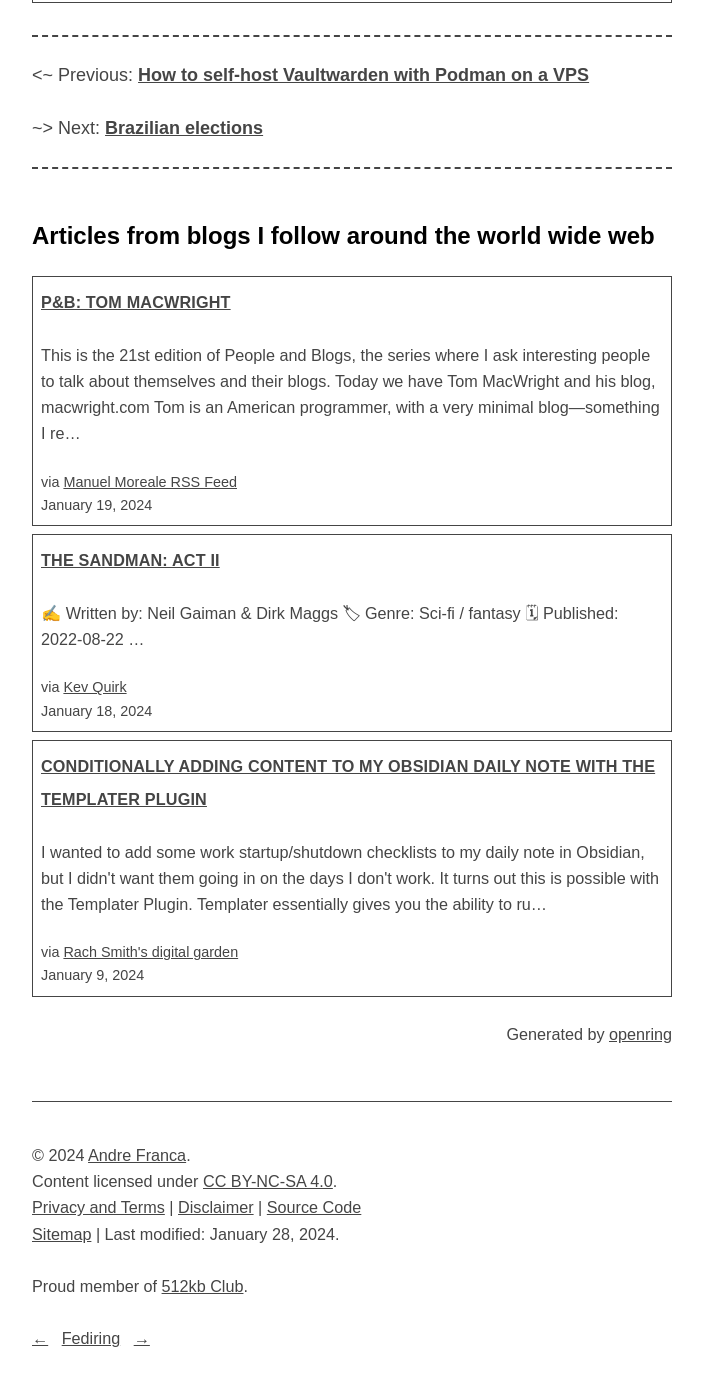
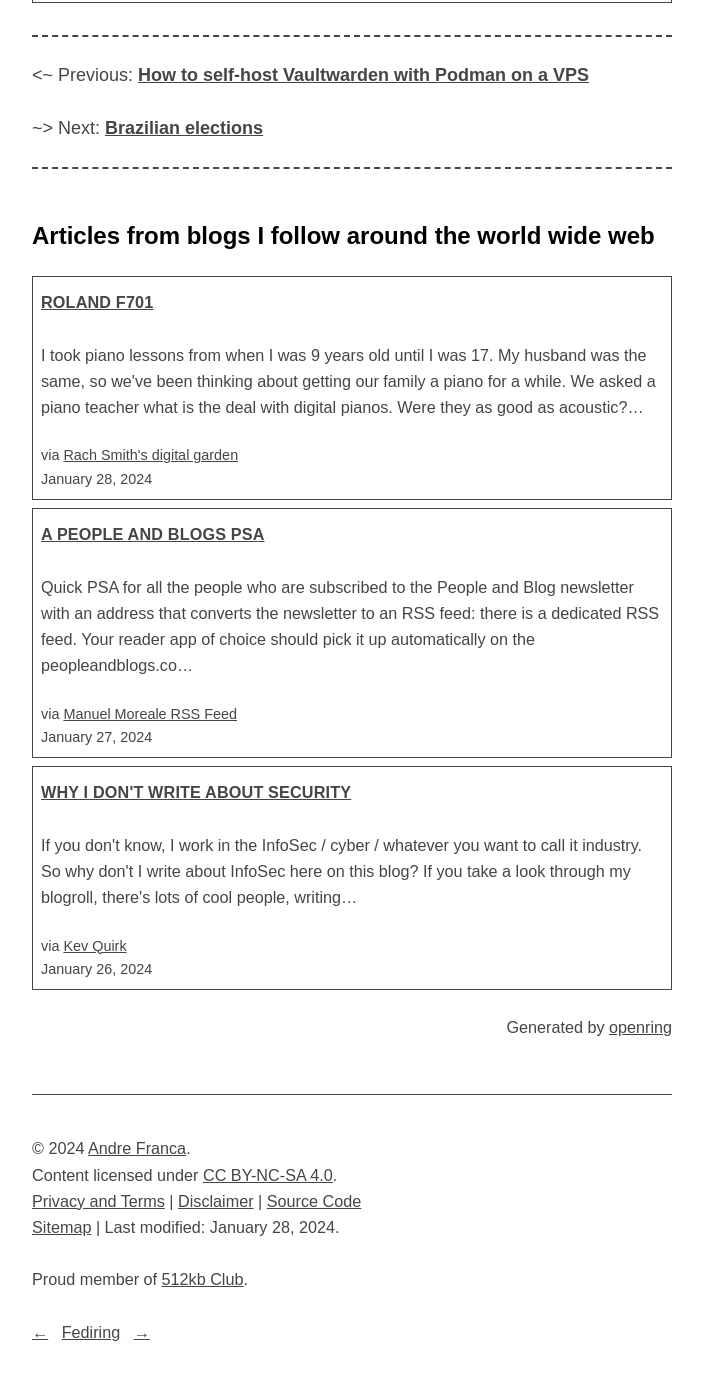
Before and after one commit to a-franca/abf.li, a Jekyll site: the page built from _posts/2022/2022-09-28-hurricane-ian.md, in a window 1280 px wide and 1400 px high, scrolled down 954 px. Shown: the top 1386 px of the window, without its empty margins (288-991 px from the left). Built offline with Jekyll 4.4.1, drawn with Linux system fonts in a browser that asks for light colours.

Commit message:
fetch new content

```diff
--- a/_includes/openring-out.html
+++ b/_includes/openring-out.html
@@ -5,48 +5,42 @@
 
     <div class="article">
       <h4 class="title">
-        <a href="https://manuelmoreale.com/@/page/UBZ69oaSFneiW96P" rel="noopener noreferrer nofollow" target="_blank">P&amp;B: Tom MacWright</a>
+        <a href="https://rachsmith.com/roland-f701/" rel="noopener noreferrer nofollow" target="_blank">Roland F701</a>
       </h4>
-      <p class="summary">This is the 21st edition of People and Blogs, the series where I ask interesting people to talk about themselves and their blogs. Today we have Tom MacWright and his blog, macwright.com
-Tom is an American programmer, with a very minimal blog—something I re…</p>
+      <p class="summary">I took piano lessons from when I was 9 years old until I was 17. My husband was the same, so we&#39;ve been thinking about getting our family a piano for a while.
+We asked a piano teacher what is the deal with digital pianos. Were they as good as acoustic?…</p>
       <small class="source">
-        via <a href="https://manuelmoreale.com" rel="noopener noreferrer nofollow" target="_blank">Manuel Moreale RSS Feed</a>
+        via <a href="https://rachsmith.com/" rel="noopener noreferrer nofollow" target="_blank">Rach Smith&#39;s digital garden</a>
       </small>
-      <small class="date">January 19, 2024</small>
+      <small class="date">January 28, 2024</small>
     </div>
 
     <div class="article">
       <h4 class="title">
-        <a href="https://kevquirk.com/the-sandman-act-ii" rel="noopener noreferrer nofollow" target="_blank">The Sandman: Act II</a>
+        <a href="https://manuelmoreale.com/@/page/6scRerLor1mQQyIr" rel="noopener noreferrer nofollow" target="_blank">A People and Blogs PSA</a>
+      </h4>
+      <p class="summary">Quick PSA for all the people who are subscribed to the People and Blog newsletter with an address that converts the newsletter to an RSS feed: there is a dedicated RSS feed.
+Your reader app of choice should pick it up automatically on the peopleandblogs.co…</p>
+      <small class="source">
+        via <a href="https://manuelmoreale.com" rel="noopener noreferrer nofollow" target="_blank">Manuel Moreale RSS Feed</a>
+      </small>
+      <small class="date">January 27, 2024</small>
+    </div>
+
+    <div class="article">
+      <h4 class="title">
+        <a href="https://kevquirk.com/why-i-don-t-write-about-security" rel="noopener noreferrer nofollow" target="_blank">Why I Don&#39;t Write About Security</a>
       </h4>
       <p class="summary">
 
 
 
-
-
-
-
-                  ✍️ Written by: Neil Gaiman &amp; Dirk Maggs
-                  🏷 Genre: Sci-fi / fantasy
-                  🗓 Published: 2022-08-22
-…</p>
+        If you don&#39;t know, I work in the InfoSec / cyber / whatever you want to call it industry. So why don&#39;t I write about InfoSec here on this blog?
+If you take a look through my blogroll, there&#39;s lots of cool people, writing…</p>
       <small class="source">
         via <a href="https://kevquirk.com" rel="noopener noreferrer nofollow" target="_blank">Kev Quirk</a>
       </small>
-      <small class="date">January 18, 2024</small>
-    </div>
-
-    <div class="article">
-      <h4 class="title">
-        <a href="https://rachsmith.com/conditionally-add-content-to-daily-note/" rel="noopener noreferrer nofollow" target="_blank">Conditionally adding content to my Obsidian daily note with the Templater plugin</a>
-      </h4>
-      <p class="summary">I wanted to add some work startup/shutdown checklists to my daily note in Obsidian, but I didn&#39;t want them going in on the days I don&#39;t work. It turns out this is possible with the Templater Plugin.
-Templater essentially gives you the ability to ru…</p>
-      <small class="source">
-        via <a href="https://rachsmith.com/" rel="noopener noreferrer nofollow" target="_blank">Rach Smith&#39;s digital garden</a>
-      </small>
-      <small class="date">January 9, 2024</small>
+      <small class="date">January 26, 2024</small>
     </div>
 
   </section>
```
